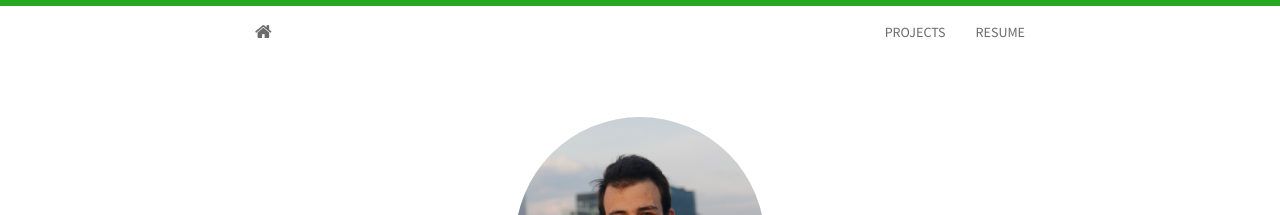
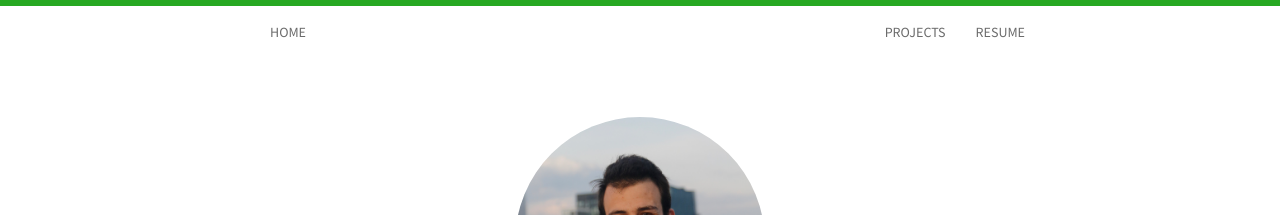
Before and after one commit to tvlady/website, a Jekyll site: the page built from index.html, in a window 1280 px wide. Shown: the top 215 px of the page. Built offline with Jekyll 4.4.1, drawn with Linux system fonts in a browser that asks for light colours; nearby versions of some CDN libraries; the list of posts is cut into pages by our own code.

Commit message:
Add files via upload

```diff
--- a/_includes/header.html
+++ b/_includes/header.html
@@ -1,10 +1,10 @@
 <nav class="navbar navbar-default">
   <div class="container">
     <div class="navbar-header">
-<!--       <ul class="nav navbar-nav navbar-right">
-<!--         <li><a href="/">HOME</a></li> -->
-<!--       </ul> -->
-        <a class="navbar-brand" href="/"><i class="fa fa-home"></i></a>
+      <ul class="nav navbar-nav navbar-right">
+      <li><a href="/">HOME</a></li>
+     </ul>
+       <!--  <a class="navbar-brand" href="/"><i class="fa fa-home"></i></a> -->
     </div>
     <div id="navbar">
       <ul class="nav navbar-nav navbar-right">
```
